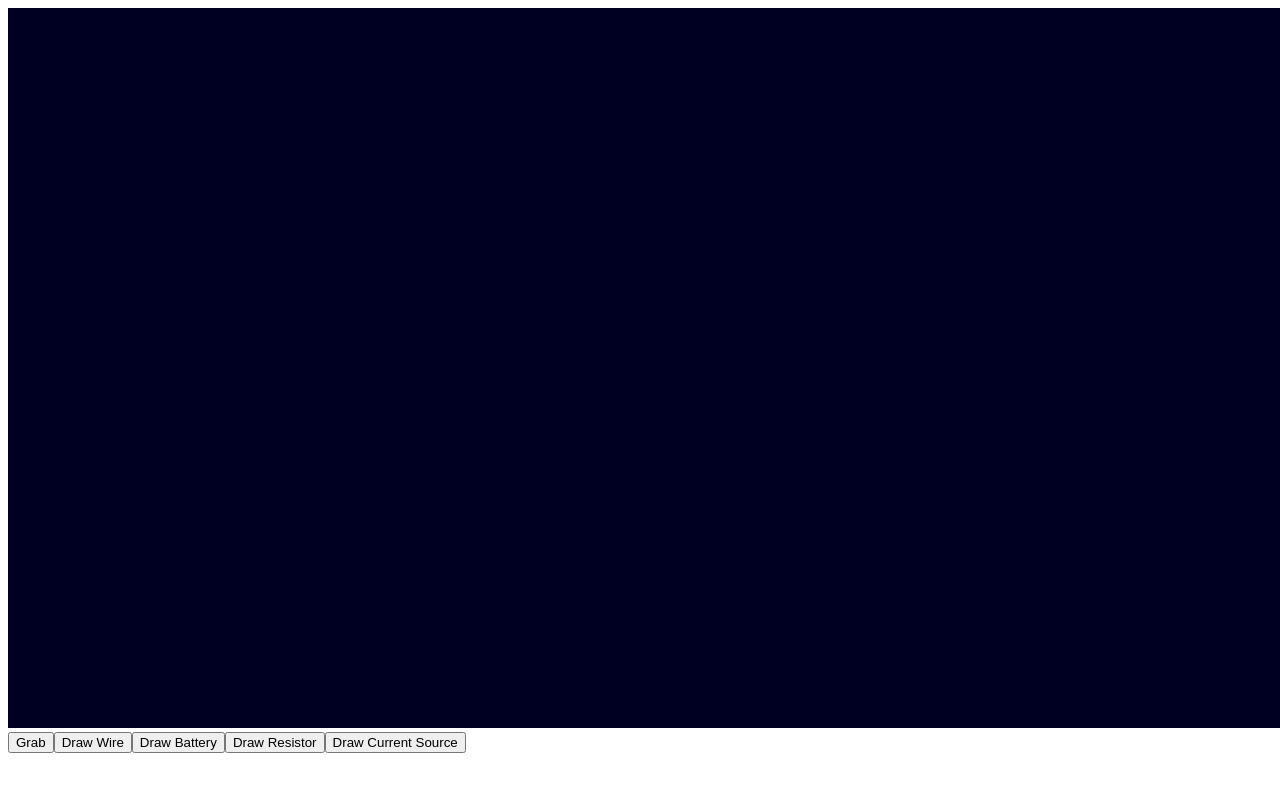
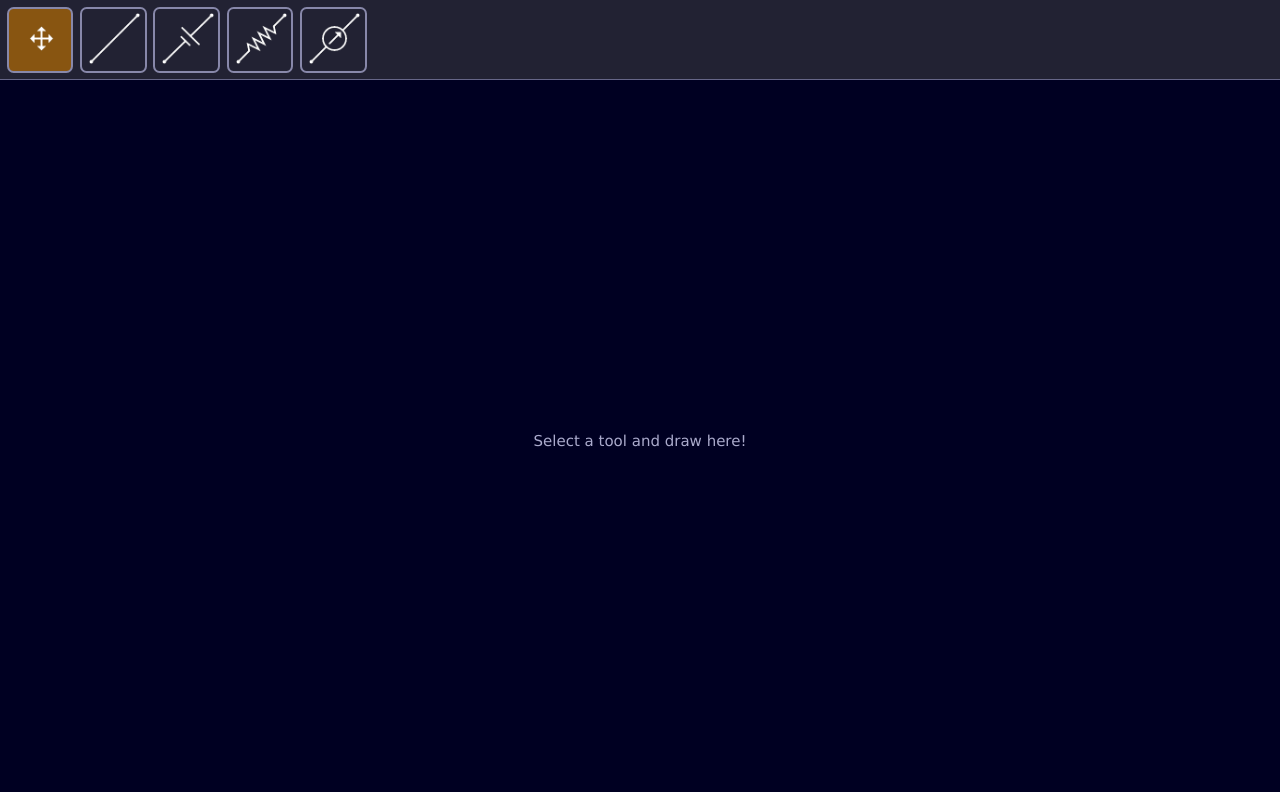
Before and after one commit to hlorenzi/circuitsim, a plain HTML site: page index.html in a window 1280 px wide. Drawn offline with Linux system fonts and the light colour scheme.

Commit message:
improve ui

```diff
--- a/index.html
+++ b/index.html
@@ -8,9 +8,74 @@
 
 
 	<body>
-		<canvas id="canvasMain" width="1280" height="720"></canvas>
-		<br>
+		<div id="divMain">
+			<div id="divToolbox"></div>
+			<div id="divEditor">
+				<canvas id="canvasMain" width="1280" height="720"></canvas>
+			</div>
+		</div>
 	</body>
+
+
+	<style>
+		html, body
+		{
+			margin: 0;
+			border: 0;
+			padding: 0;
+			width: 100vw;
+			height: 100vh;
+			overflow: hidden;
+		}
+
+		#divMain
+		{
+			display: grid;
+			width: 100%;
+			height: 100%;
+			grid-template-columns: 1fr;
+			grid-template-rows: 5em 1fr;
+		}
+
+		#divToolbox
+		{
+			grid-column: 1;
+			grid-row: 1;
+			background-color: #223;
+			border-bottom: 1px solid #668;
+		}
+
+		#divEditor
+		{
+			grid-column: 1;
+			grid-row: 2;
+			width: 100%;
+			height: 100%;
+			background-color: #000;
+		}
+
+		.buttonTool
+		{
+			width: 5em;
+			height: 5em;
+			margin: 0.5em;
+			margin-right: 0;
+			border: 2px solid #88a;
+			border-radius: 0.5em;
+			background-color: transparent;
+		}
+
+		.buttonToolSelected
+		{
+			background-color: #851;
+		}
+
+		.buttonToolIcon
+		{
+			width: 4em;
+			height: 4em;
+		}
+	</style>
 
 
 	<script type="module" src="src/main.js"></script>
--- a/src/circuitEditor.js
+++ b/src/circuitEditor.js
@@ -32,13 +32,30 @@ export class CircuitEditor
 		this.canvas.onmouseup   = (ev) => this.onMouseUp  (ev)
 
 		window.onkeydown = (ev) => this.onKeyDown(ev)
+
+		this.debugDrawClean = false
 	}
 
 
 	run()
 	{
+		for (const component of this.components)
+			component.step(this)
+
 		this.draw()
 		window.requestAnimationFrame(() => this.run())
+	}
+
+
+	resize(width, height)
+	{
+		this.width = width
+		this.height = height
+
+		this.canvas.width = width
+		this.canvas.height = height
+
+		this.draw()
 	}
 
 
@@ -121,6 +138,8 @@ export class CircuitEditor
 					}
 			}
 		}
+
+		this.draw()
 	}
 
 
@@ -173,6 +192,8 @@ export class CircuitEditor
 			return
 
 		this.mouseDown = false
+		this.removeDegenerateComponents()
+		this.draw()
 	}
 
 
@@ -206,6 +227,16 @@ export class CircuitEditor
 	}
 
 
+	removeDegenerateComponents()
+	{
+		for (let i = this.components.length - 1; i >= 0; i--)
+		{
+			if (this.components[i].isDegenerate())
+				this.components.splice(i, 1)
+		}
+	}
+
+
 	refreshNodes()
 	{
 		this.nodes = new Map()
@@ -224,7 +255,7 @@ export class CircuitEditor
 				let node = this.nodes.get(key)
 				if (!node)
 				{
-					node = { index: this.nodes.size, pos: component.points[i], outgoingDirections: [], labelDirection: 0 }
+					node = { index: this.nodes.size, pos: component.points[i], outgoingDirections: [], labelDirection: 0, visible: true }
 					this.nodes.set(key, node)
 				}
 
@@ -239,7 +270,7 @@ export class CircuitEditor
 		if (this.groundNodeIndex == -1)
 		{
 			this.groundNodeIndex = this.nodes.size
-			this.nodes.set(0, { index: this.nodes.size, pos: { x: -1, y: -1 }, outgoingDirections: [], labelDirection: 0 })
+			this.nodes.set(0, { index: this.nodes.size, pos: { x: -1, y: -1 }, outgoingDirections: [], labelDirection: 0, visible: false })
 		}
 
 		for (let [key, node] of this.nodes)
@@ -320,8 +351,22 @@ export class CircuitEditor
 
 	draw()
 	{
-		this.ctx.fillStyle = "#000022"
-		this.ctx.fillRect(0, 0, this.width, this.height)
+		if (this.debugDrawClean)
+			this.ctx.clearRect(0, 0, this.width, this.height)
+		else
+		{
+			this.ctx.fillStyle = "#000022"
+			this.ctx.fillRect(0, 0, this.width, this.height)
+		}
+
+		if (this.components.length == 0)
+		{
+			this.ctx.font = "15px Verdana"
+			this.ctx.textAlign = "center"
+			this.ctx.textBaseline = "middle"
+			this.ctx.fillStyle = "#aac"
+			this.ctx.fillText("Select a tool and draw here!", this.width / 2, this.height / 2)
+		}
 
 		this.ctx.lineWidth = 4
 		this.ctx.lineCap = "round"
@@ -329,19 +374,16 @@ export class CircuitEditor
 		for (const component of this.components)
 			component.drawSelection(this, this.ctx)
 
-		if (this.mouseCurrentHoverComponent != null)
+		if (this.mouseCurrentHoverComponent != null && !this.mouseDown)
 			this.mouseCurrentHoverComponent.drawHover(this, this.ctx, this.mouseCurrentHoverData)
 
 		for (const component of this.components)
-		{
-			component.step(this)
 			component.draw(this, this.ctx)
-		}
 
 		for (const component of this.components)
 			component.drawCurrent(this, this.ctx)
 
-		this.drawDebugVoltages()
+		this.drawNodeVoltages()
 
 		if (!this.mouseDown && this.mousePos != null && this.mouseAddComponentClass != null)
 		{
@@ -370,7 +412,7 @@ export class CircuitEditor
 	}
 
 
-	drawDebugVoltages()
+	drawNodeVoltages()
 	{
 		this.ctx.fillStyle = "#00ff00"
 		this.ctx.font = "15px Verdana"
@@ -378,6 +420,9 @@ export class CircuitEditor
 
 		for (const [key, node] of this.nodes)
 		{
+			if (!node.visible)
+				continue
+
 			const xOffset = 15 *  Math.cos(node.labelDirection)
 			const yOffset = 15 * -Math.sin(node.labelDirection)
 
--- a/src/componentLine.js
+++ b/src/componentLine.js
@@ -30,6 +30,12 @@ export class ComponentLine
 	stamp(solver)
 	{
 
+	}
+
+
+	isDegenerate()
+	{
+		return this.points[0].x == this.points[1].x && this.points[0].y == this.points[1].y
 	}
 
 
@@ -191,7 +197,7 @@ export class ComponentLine
 
 	drawCurrent(manager, ctx)
 	{
-		if (this.current == 0)
+		if (this.current == 0 || manager.debugDrawClean)
 			return
 
 		ctx.save()
@@ -214,6 +220,9 @@ export class ComponentLine
 
 	drawHover(manager, ctx, hover)
 	{
+		if (manager.debugDrawClean)
+			return
+
 		ctx.save()
 
 		const highlightSize = 20
@@ -254,6 +263,9 @@ export class ComponentLine
 
 	drawSelection(manager, ctx)
 	{
+		if (manager.debugDrawClean)
+			return
+
 		ctx.save()
 
 		const highlightSize = 18
--- a/src/main.js
+++ b/src/main.js
@@ -7,27 +7,56 @@ import { ComponentCurrentSource } from "./componentCurrentSource.js"
 
 
 let gEditor = null
+let gButtonTools = []
 
 
 document.body.onload = function()
 {
 	gEditor = new CircuitEditor(document.getElementById("canvasMain"))
 	gEditor.run()
+
+	onResize()
+	window.onresize = (ev) => onResize()
 }
 
 
-function addTool(name, func)
+function onResize()
 {
-	let button = document.createElement("button")
-	button.innerHTML = name
-	button.onclick = func
-
-	document.body.appendChild(button)
+	const divEditor = document.getElementById("divEditor")
+	gEditor.resize(divEditor.clientWidth, divEditor.clientHeight)
 }
 
 
-addTool("Grab", () => gEditor.mouseAddComponentClass = null)
-addTool("Draw Wire", () => gEditor.mouseAddComponentClass = ComponentWire)
-addTool("Draw Battery", () => gEditor.mouseAddComponentClass = ComponentBattery)
-addTool("Draw Resistor", () => gEditor.mouseAddComponentClass = ComponentResistor)
-addTool("Draw Current Source", () => gEditor.mouseAddComponentClass = ComponentCurrentSource)
+function addTool(iconSrc, component)
+{
+	let button = document.createElement("button")
+	button.className = "buttonTool"
+
+	if (component == null)
+		button.className += " buttonToolSelected"
+
+	let img = document.createElement("img")
+	img.className = "buttonToolIcon"
+	img.src = iconSrc
+	button.appendChild(img)
+
+	document.getElementById("divToolbox").appendChild(button)
+
+	gButtonTools.push(button)
+
+	button.onclick = () =>
+	{
+		for (let bt of gButtonTools)
+			bt.className = "buttonTool"
+
+		button.className = "buttonTool buttonToolSelected"
+		gEditor.mouseAddComponentClass = component
+	}
+}
+
+
+addTool("assets/icon_grab.png", null)
+addTool("assets/icon_wire.png", ComponentWire)
+addTool("assets/icon_battery.png", ComponentBattery)
+addTool("assets/icon_resistor.png", ComponentResistor)
+addTool("assets/icon_currentsource.png", ComponentCurrentSource)
```
Also changed, not shown: assets/icon_battery.png (added), assets/icon_currentsource.png (added), assets/icon_grab.png (added), assets/icon_resistor.png (added), assets/icon_wire.png (added).
